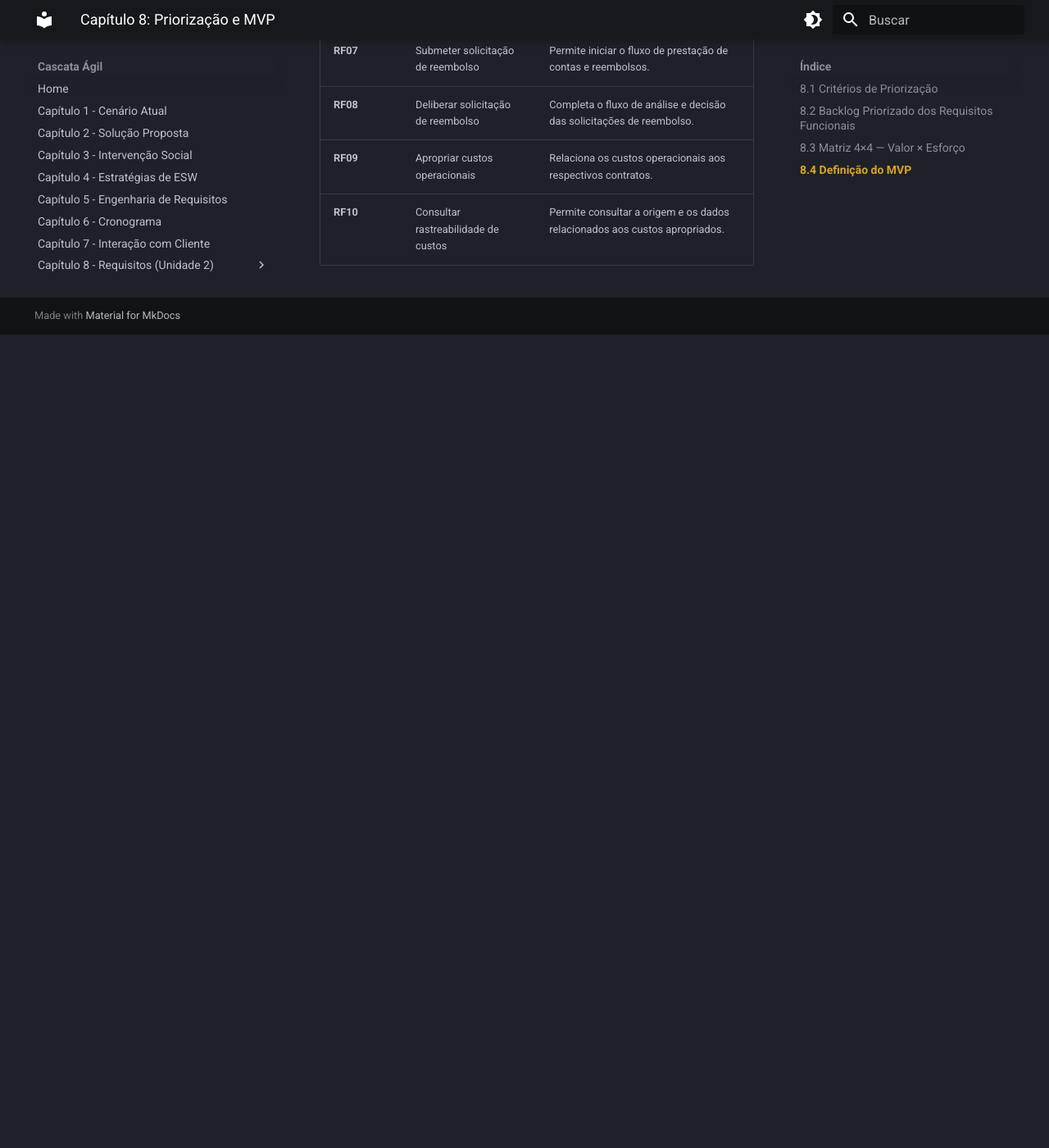
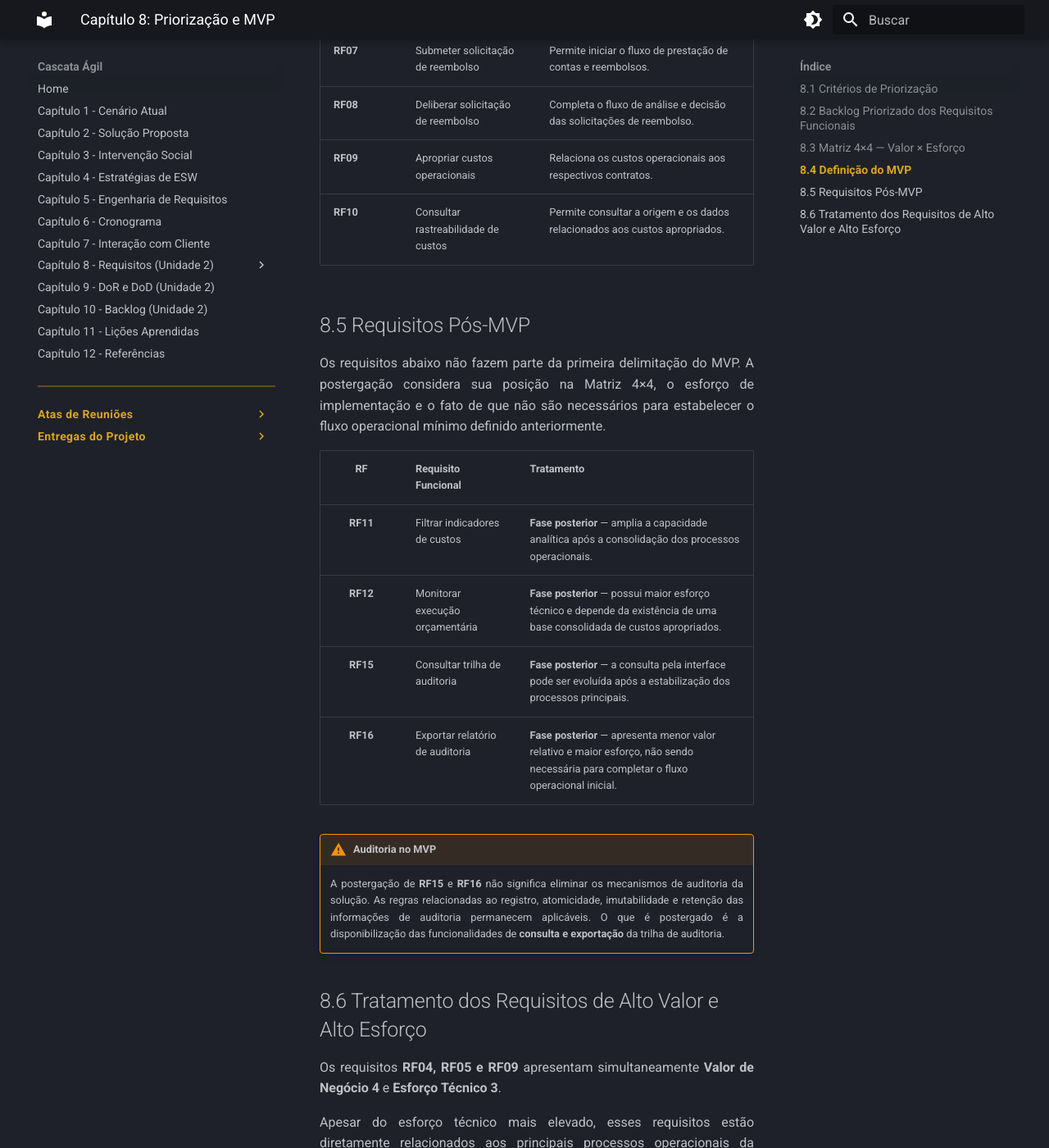
Before and after one commit to mdsreq-fga-unb/REQ-2026.2-T01-DUOC-Finance, an MkDocs documentation site: the page built from docs/requisitos/priorizacao-rf-mvp-e-matriz-4x4.md, in a window 1280 px wide and 1400 px high, scrolled down 6043 px. Shown: the whole window at 82% size. Built offline with MkDocs 1.6.1 and Material for MkDocs 9.7.7, drawn with Linux system fonts in a browser that asks for light colours; before the commit the page ends 6451 px from its top, so only the background shows below that; some of the changed text lies outside the part shown.

Commit message:
docs(priorizacao): define requisitos pos-mvp e trata alto valor e esforco

```diff
--- a/docs/requisitos/priorizacao-rf-mvp-e-matriz-4x4.md
+++ b/docs/requisitos/priorizacao-rf-mvp-e-matriz-4x4.md
@@ -139,3 +139,31 @@
 | **RF08** | Deliberar solicitação de reembolso | Completa o fluxo de análise e decisão das solicitações de reembolso. |
 | **RF09** | Apropriar custos operacionais | Relaciona os custos operacionais aos respectivos contratos. |
 | **RF10** | Consultar rastreabilidade de custos | Permite consultar a origem e os dados relacionados aos custos apropriados. |
+
+## 8.5 Requisitos Pós-MVP
+
+Os requisitos abaixo não fazem parte da primeira delimitação do MVP. A postergação considera sua posição na Matriz 4×4, o esforço de implementação e o fato de que não são necessários para estabelecer o fluxo operacional mínimo definido anteriormente.
+
+| RF | Requisito Funcional | Tratamento |
+| :---: | :--- | :--- |
+| **RF11** | Filtrar indicadores de custos | **Fase posterior** — amplia a capacidade analítica após a consolidação dos processos operacionais. |
+| **RF12** | Monitorar execução orçamentária | **Fase posterior** — possui maior esforço técnico e depende da existência de uma base consolidada de custos apropriados. |
+| **RF15** | Consultar trilha de auditoria | **Fase posterior** — a consulta pela interface pode ser evoluída após a estabilização dos processos principais. |
+| **RF16** | Exportar relatório de auditoria | **Fase posterior** — apresenta menor valor relativo e maior esforço, não sendo necessária para completar o fluxo operacional inicial. |
+
+!!! warning "Auditoria no MVP"
+    A postergação de **RF15** e **RF16** não significa eliminar os mecanismos de auditoria da solução. As regras relacionadas ao registro, atomicidade, imutabilidade e retenção das informações de auditoria permanecem aplicáveis. O que é postergado é a disponibilização das funcionalidades de **consulta e exportação** da trilha de auditoria.
+
+## 8.6 Tratamento dos Requisitos de Alto Valor e Alto Esforço
+
+Os requisitos **RF04, RF05 e RF09** apresentam simultaneamente **Valor de Negócio 4** e **Esforço Técnico 3**.
+
+Apesar do esforço técnico mais elevado, esses requisitos estão diretamente relacionados aos principais processos operacionais da solução. Por esse motivo, eles permanecem no MVP, adotando-se uma estratégia de **redução e controle de escopo** para a primeira versão.
+
+| RF | Estratégia para o MVP |
+| :---: | :--- |
+| **RF04** | Implementar o registro essencial dos apontamentos de campo, contemplando as informações e evidências necessárias ao fluxo operacional. |
+| **RF05** | Implementar a consolidação dos registros homologados necessários para a prévia de fechamento, mantendo o escopo concentrado no processo financeiro principal. |
+| **RF09** | Implementar a apropriação básica dos custos aos contratos, preservando as regras de validação e rastreabilidade necessárias. |
+
+Funcionalidades complementares ou evoluções desses processos poderão ser incorporadas em fases posteriores, sem comprometer o fluxo fundamental definido para o MVP.
```
